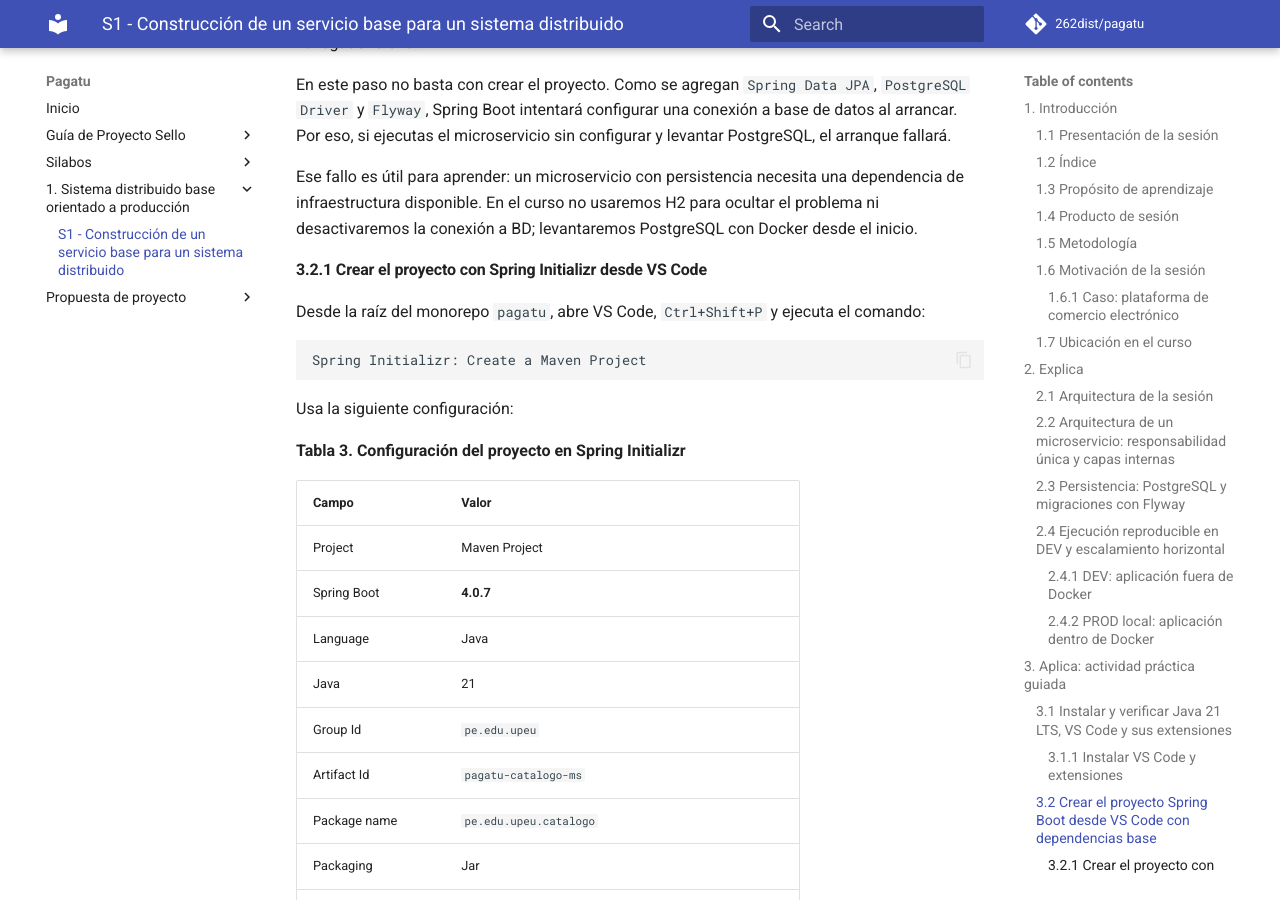
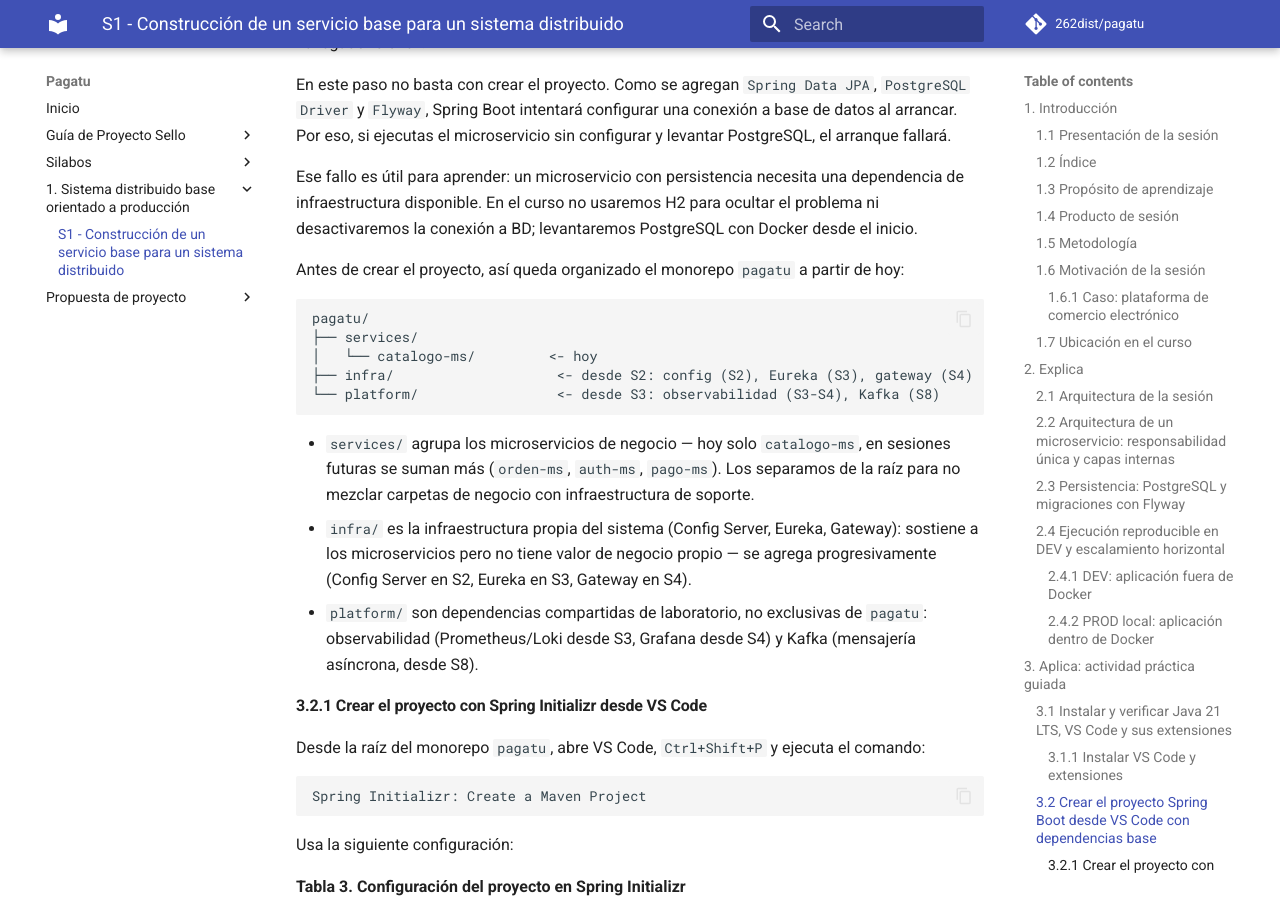
Before and after one commit to 262dist/pagatu, an MkDocs documentation site: the page built from docs/sesiones/S01_Construccion_Servicio_Base.md, in a window 1280 px wide and 900 px high, scrolled down 12414 px. Built offline with MkDocs 1.6.1 and Material for MkDocs 9.7.7, drawn with Linux system fonts in a browser that asks for light colours; comment, search, counter and statistics services are not loaded.

Commit message:
first commit

````diff
--- a/docs/sesiones/S01_Construccion_Servicio_Base.md
+++ b/docs/sesiones/S01_Construccion_Servicio_Base.md
@@ -374,6 +374,20 @@
 En este paso no basta con crear el proyecto. Como se agregan `Spring Data JPA`, `PostgreSQL Driver` y `Flyway`, Spring Boot intentará configurar una conexión a base de datos al arrancar. Por eso, si ejecutas el microservicio sin configurar y levantar PostgreSQL, el arranque fallará.
 
 Ese fallo es útil para aprender: un microservicio con persistencia necesita una dependencia de infraestructura disponible. En el curso no usaremos H2 para ocultar el problema ni desactivaremos la conexión a BD; levantaremos PostgreSQL con Docker desde el inicio.
+
+Antes de crear el proyecto, así queda organizado el monorepo `pagatu` a partir de hoy:
+
+```text
+pagatu/
+├── services/
+│   └── catalogo-ms/         <- hoy
+├── infra/                    <- desde S2: config (S2), Eureka (S3), gateway (S4)
+└── platform/                 <- desde S3: observabilidad (S3-S4), Kafka (S8)
+```
+
+- `services/` agrupa los microservicios de negocio — hoy solo `catalogo-ms`, en sesiones futuras se suman más (`orden-ms`, `auth-ms`, `pago-ms`). Los separamos de la raíz para no mezclar carpetas de negocio con infraestructura de soporte.
+- `infra/` es la infraestructura propia del sistema (Config Server, Eureka, Gateway): sostiene a los microservicios pero no tiene valor de negocio propio — se agrega progresivamente (Config Server en S2, Eureka en S3, Gateway en S4).
+- `platform/` son dependencias compartidas de laboratorio, no exclusivas de `pagatu`: observabilidad (Prometheus/Loki desde S3, Grafana desde S4) y Kafka (mensajería asíncrona, desde S8).
 
 #### 3.2.1 Crear el proyecto con Spring Initializr desde VS Code
 
````
